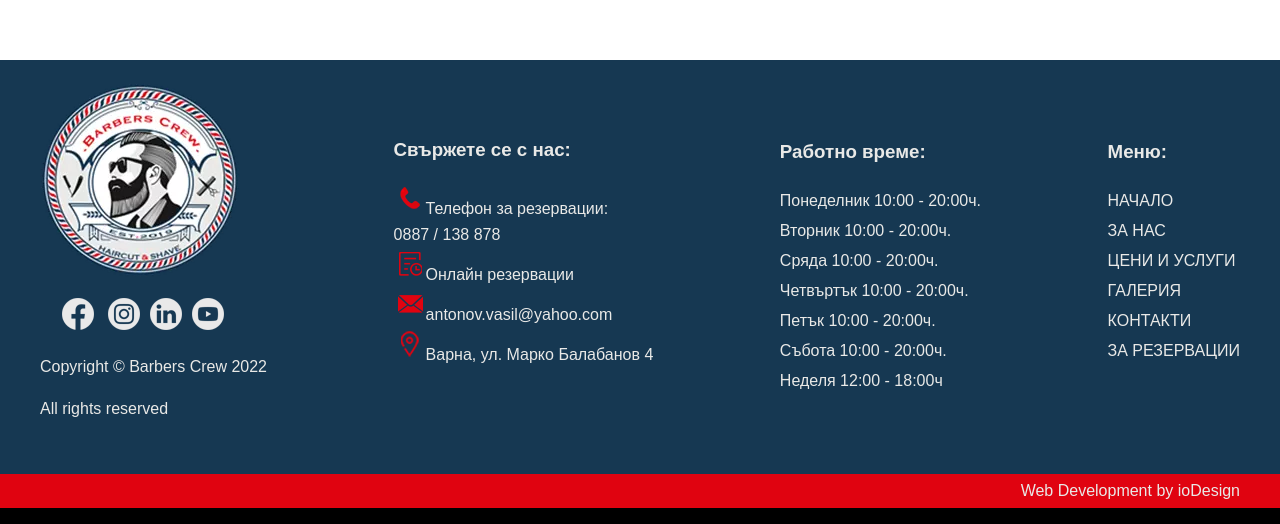
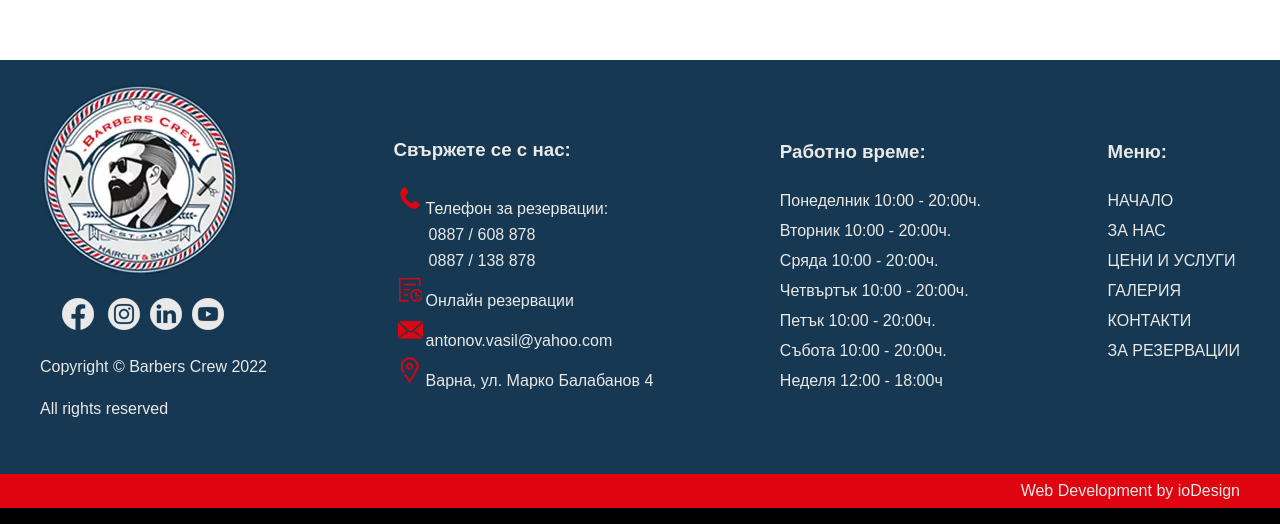
Before and after one commit to Joszeph/Vasil-Webpage, a Next.js app: page / in a window 1280 px wide. Shown: the part 4016-4540 px from the top of the page. Built offline with nearby package versions, Linux system fonts and the light colour scheme.

Commit message:
Add files via upload

```diff
--- a/components/Footer.jsx
+++ b/components/Footer.jsx
@@ -31,9 +31,11 @@ const Footer = () => {
                     <h3>{t.fH3}</h3>
                     <div>
                         <img src="/phone_icon.webp" alt="phone_icon" />
-                        <a href="tel:0887138 878">
                         <label>{t.fPhone}</label><br/>
-                        0887 / 138 878</a><br />
+                        <div className="footerTels">
+                        <a href="tel:0887608878">0887 / 608 878</a><br/>
+                        <a href="tel:0887138878">0887 / 138 878</a><br />
+                        </div>
                     </div>
                     <div>
                         <img src="/reserve_icon.png" alt="reserve_icon" />
@@ -79,6 +81,10 @@ const Footer = () => {
             <style jsx>{`
                 footer{
                     background-color: #163852;
+                }
+
+                .footerTels{
+                    margin-left:35px;
                 }
 
                 .footerContainer{
```
